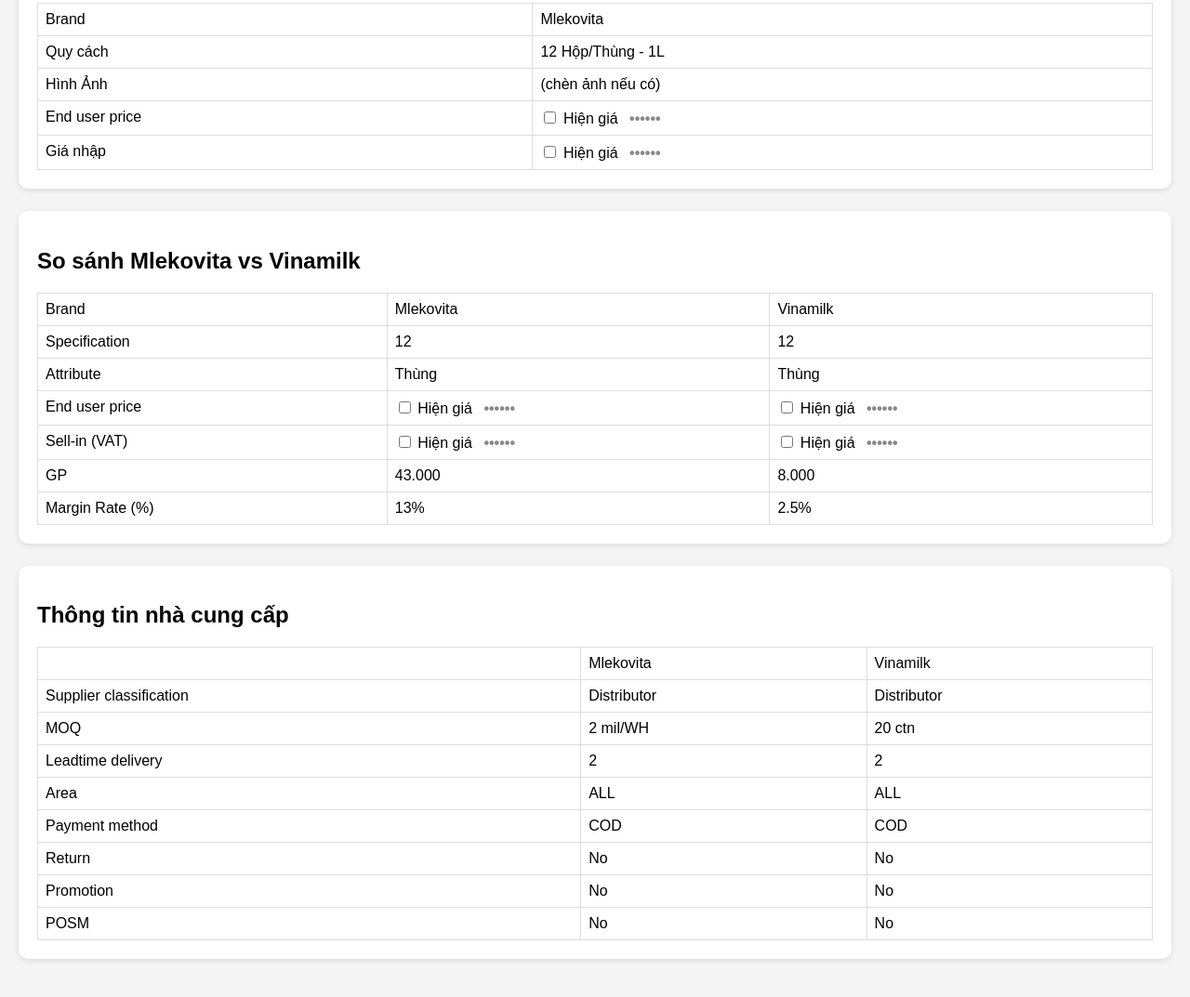
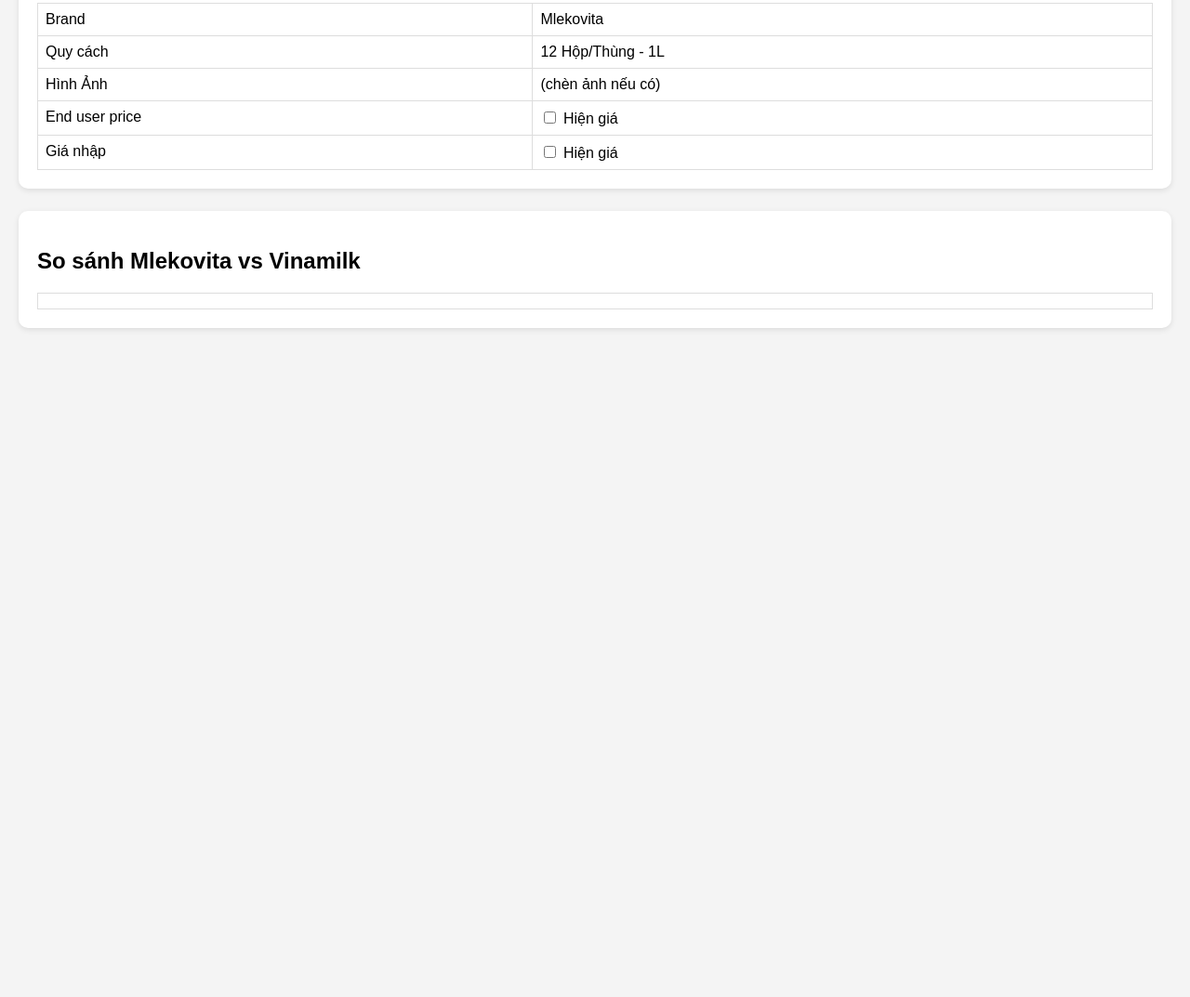
Before and after one commit to xuanvutran06-web/Clone, a plain HTML site: page index.html in a window 1280 px wide. Shown: the part 243-1316 px from the top of the page at 93% size. After the commit the page ends 800 px from the top, so only its background shows below. Drawn offline with Linux system fonts and the light colour scheme.

Commit message:
Update index.html

```diff
--- a/index.html
+++ b/index.html
@@ -17,29 +17,21 @@
     <section class="slide">
       <h2>Sữa Mlekovita</h2>
       <table>
-        <tr><td>Brand</td><td>Mlekovita</td></tr>
-        <tr><td>Quy cách</td><td>12 Hộp/Thùng - 1L</td></tr>
-        <tr><td>Hình Ảnh</td><td>(chèn ảnh nếu có)</td></tr>
-
-        <!-- Giá người dùng cuối -->
+        <tr><td class="label">Brand</td><td>Mlekovita</td></tr>
+        <tr><td class="label">Quy cách</td><td>12 Hộp/Thùng - 1L</td></tr>
+        <tr><td class="label">Hình Ảnh</td><td>(chèn ảnh nếu có)</td></tr>
         <tr>
-          <td>End user price</td>
+          <td class="label">End user price</td>
           <td>
-            <label class="price-toggle">
-              <input type="checkbox" data-target="price1" /> Hiện giá
-            </label>
-            <span id="price1" class="price masked" data-price="330.000"></span>
+            <label><input type="checkbox" data-target="price1" /> Hiện giá</label>
+            <span id="price1" data-price="330.000"></span>
           </td>
         </tr>
-
-        <!-- Giá nhập -->
         <tr>
-          <td>Giá nhập</td>
+          <td class="label">Giá nhập</td>
           <td>
-            <label class="price-toggle">
-              <input type="checkbox" data-target="price2" /> Hiện giá
-            </label>
-            <span id="price2" class="price masked" data-price="287.000"></span>
+            <label><input type="checkbox" data-target="price2" /> Hiện giá</label>
+            <span id="price2" data-price="287.000"></span>
           </td>
         </tr>
       </table>
@@ -49,56 +41,4 @@
     <section class="slide">
       <h2>So sánh Mlekovita vs Vinamilk</h2>
       <table>
-        <tr><td>Brand</td><td>Mlekovita</td><td>Vinamilk</td></tr>
-        <tr><td>Specification</td><td>12</td><td>12</td></tr>
-        <tr><td>Attribute</td><td>Thùng</td><td>Thùng</td></tr>
-
-        <tr>
-          <td>End user price</td>
-          <td>
-            <label class="price-toggle"><input type="checkbox" data-target="price3" /> Hiện giá</label>
-            <span id="price3" class="price masked" data-price="330.000"></span>
-          </td>
-          <td>
-            <label class="price-toggle"><input type="checkbox" data-target="price4" /> Hiện giá</label>
-            <span id="price4" class="price masked" data-price="356.000"></span>
-          </td>
-        </tr>
-
-        <tr>
-          <td>Sell-in (VAT)</td>
-          <td>
-            <label class="price-toggle"><input type="checkbox" data-target="price5" /> Hiện giá</label>
-            <span id="price5" class="price masked" data-price="287.000"></span>
-          </td>
-          <td>
-            <label class="price-toggle"><input type="checkbox" data-target="price6" /> Hiện giá</label>
-            <span id="price6" class="price masked" data-price="350.000"></span>
-          </td>
-        </tr>
-
-        <tr><td>GP</td><td>43.000</td><td>8.000</td></tr>
-        <tr><td>Margin Rate (%)</td><td>13%</td><td>2.5%</td></tr>
-      </table>
-    </section>
-
-    <!-- Slide 3 -->
-    <section class="slide">
-      <h2>Thông tin nhà cung cấp</h2>
-      <table>
-        <tr><td></td><td>Mlekovita</td><td>Vinamilk</td></tr>
-        <tr><td>Supplier classification</td><td>Distributor</td><td>Distributor</td></tr>
-        <tr><td>MOQ</td><td>2 mil/WH</td><td>20 ctn</td></tr>
-        <tr><td>Leadtime delivery</td><td>2</td><td>2</td></tr>
-        <tr><td>Area</td><td>ALL</td><td>ALL</td></tr>
-        <tr><td>Payment method</td><td>COD</td><td>COD</td></tr>
-        <tr><td>Return</td><td>No</td><td>No</td></tr>
-        <tr><td>Promotion</td><td>No</td><td>No</td></tr>
-        <tr><td>POSM</td><td>No</td><td>No</td></tr>
-      </table>
-    </section>
-  </main>
-
-  <script src="script.js"></script>
-</body>
-</html>
+        <tr><td class="label">
```
